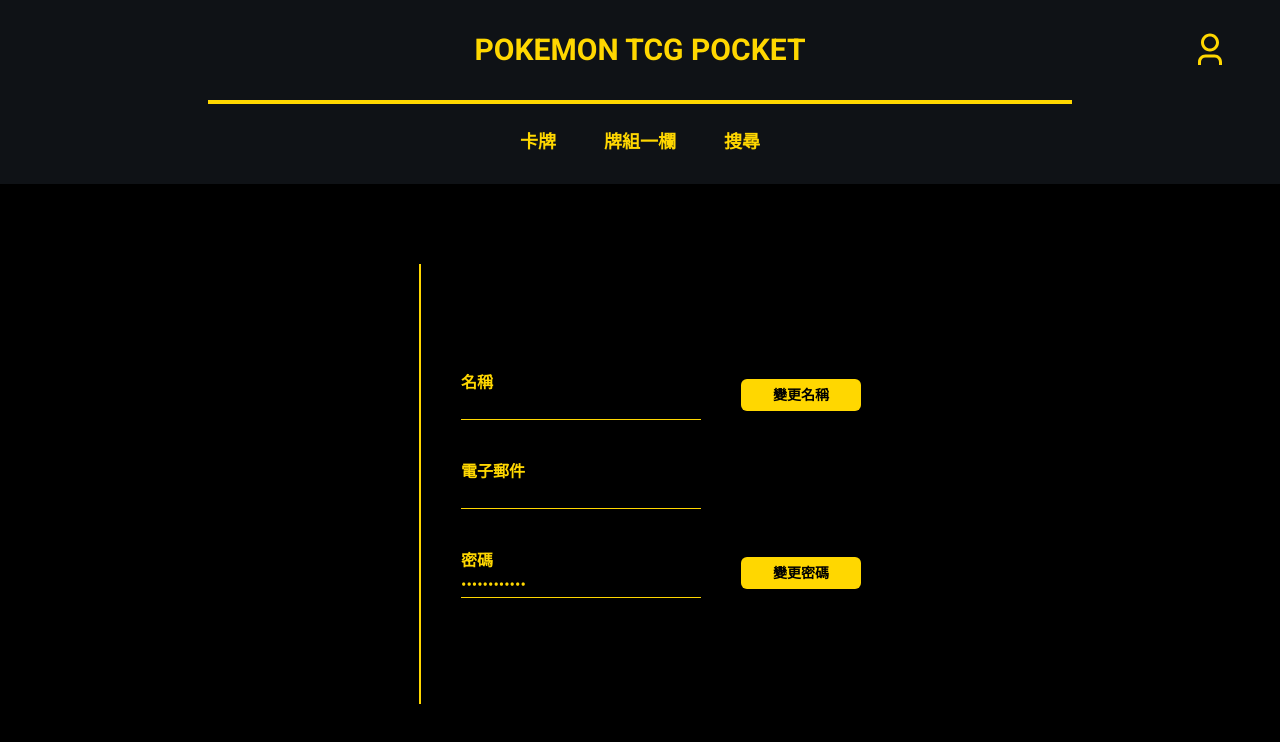
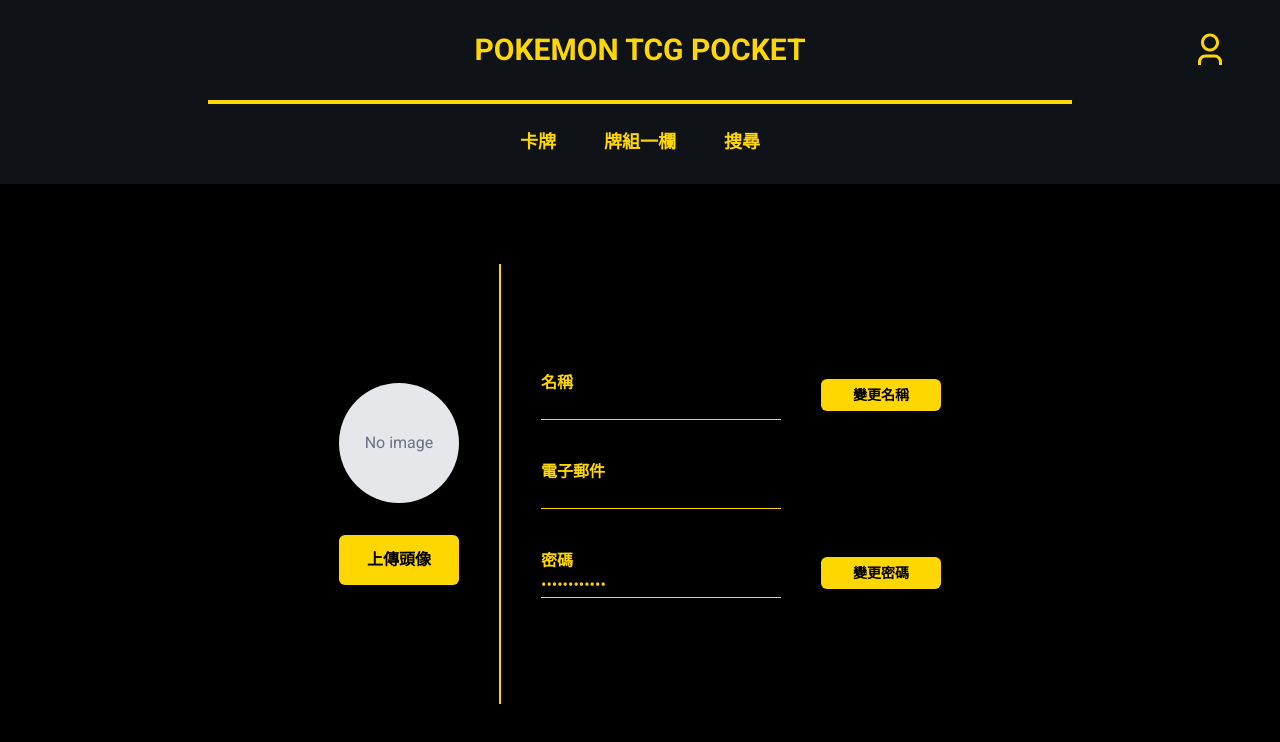
Before and after one commit to sam9525/pokemon-tcg-pocket-data, a Next.js app: page /profile in a window 1280 px wide. Shown: the top 742 px of the page. Built offline with nearby package versions, Linux system fonts and the light colour scheme; no server answers.

Commit message:
Add no image block

```diff
--- a/src/components/layouts/EditableAvatar.tsx
+++ b/src/components/layouts/EditableAvatar.tsx
@@ -43,6 +43,26 @@ export default function EditableAvatar({
           </button>
         </div>
       )}
+      {!link && (
+        <div className="flex flex-col items-center gap-8">
+          <div className="text-center bg-gray-200 p-4 text-gray-500 rounded-full w-[120px] h-[120px] flex items-center justify-center">
+            No image
+          </div>
+          <input
+            type="file"
+            ref={fileInputRef}
+            onChange={handleFileChange}
+            accept="image/*"
+            className="hidden"
+          />
+          <button
+            className="profile-button w-30 h-12.5"
+            onClick={() => fileInputRef.current?.click()}
+          >
+            上傳頭像
+          </button>
+        </div>
+      )}
     </>
   );
 }
```
